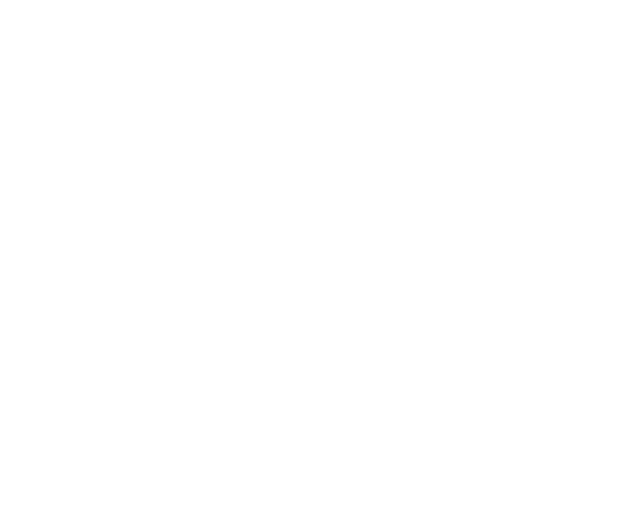
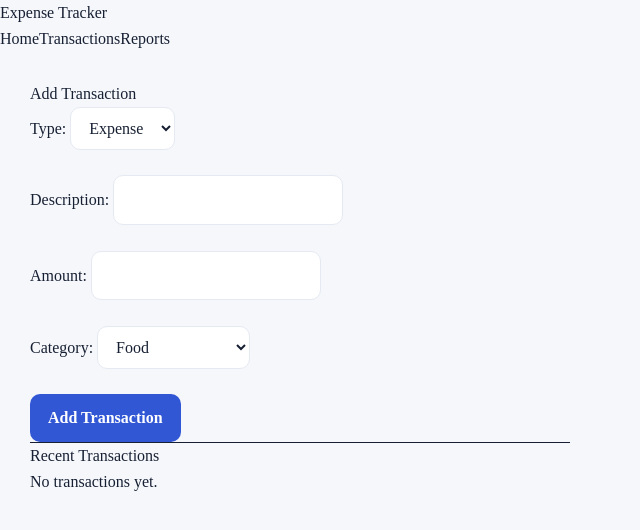
Before and after one commit to Hem43-ops/Expense-Tracker-, a React (Vite) app: page /add-transaction in a window 1280 px wide. Before the commit this address had no page. Shown: the top 530 px of the page, without its empty margins (0-640 px from the left). Built offline with nearby package versions, Linux system fonts and the light colour scheme.

Commit message:
UI And dashboard enhancement

```diff
--- a/src/components/UI/SummaryCard.jsx
+++ b/src/components/UI/SummaryCard.jsx
@@ -1,18 +1,55 @@
 
-function SummaryCard({ title, amount, description }) {
+function SummaryCard({
+    title,
+    amount,
+    description,
+    type = "default"
+}) {
+    const styles = {
+        default: {
+            accent: "bg-blue-500",
+            icon: "◈",
+            amount: "text-gray-900"
+        },
+        income: {
+            accent: "bg-emerald-500",
+            icon: "↗",
+            amount: "text-emerald-600"
+        },
+        expense: {
+            accent: "bg-rose-500",
+            icon: "↘",
+            amount: "text-rose-600"
+        }
+    };
+
+    const currentStyle = styles[type] || styles.default;
+
     return (
-        <div className="rounded-xl bg-white p-6 shadow-sm">
-            <p className="text-sm text-gray-500">
+        <div className="relative overflow-hidden rounded-2xl border border-gray-100 bg-white p-5 shadow-sm transition duration-200 hover:-translate-y-1 hover:shadow-lg sm:p-6">
+            <div className={`absolute left-0 top-0 h-full w-1 ${currentStyle.accent}`} />
+
+            <div className="flex items-start justify-between gap-3">
+                <div>
+                    <p className="text-sm font-medium text-gray-500">
                         {title}
                     </p>
 
-            <h2 className="mt-2 text-2xl font-bold text-gray-900">
+                    <h2 className={`mt-3 break-words text-2xl font-bold tracking-tight sm:text-3xl ${currentStyle.amount}`}>
                         {amount}
                     </h2>
+                </div>
 
-            <p className="mt-2 text-sm text-gray-500">
+                <div className={`flex h-11 w-11 shrink-0 items-center justify-center rounded-xl bg-gray-50 text-xl ${currentStyle.amount}`}>
+                    {currentStyle.icon}
+                </div>
+            </div>
+
+            {description && (
+                <p className="mt-4 text-sm text-gray-500">
                     {description}
                 </p>
+            )}
         </div>
     );
 }
--- a/src/components/UI/button.jsx
+++ b/src/components/UI/button.jsx
@@ -2,13 +2,26 @@
 function Button({
     children,
     type = "button",
-    disabled = false
+    disabled = false,
+    variant = "primary",
+    className = "",
+    onClick
 }) {
+    const baseStyles =
+        "rounded-xl px-5 py-3 font-semibold transition duration-200 disabled:cursor-not-allowed disabled:opacity-50";
+
+    const variants = {
+        primary: "bg-blue-600 text-white hover:bg-blue-700",
+        secondary: "border border-gray-200 bg-white text-gray-700 hover:bg-gray-50",
+        danger: "bg-red-600 text-white hover:bg-red-700"
+    };
+
     return (
         <button
             type={type}
             disabled={disabled}
-            className="w-full rounded-lg bg-blue-600 px-4 py-3 font-semibold text-white transition hover:bg-blue-700 disabled:opacity-50"
+            onClick={onClick}
+            className={`${baseStyles} ${variants[variant] || variants.primary} ${className}`}
         >
             {children}
         </button>
--- a/src/components/UI/input.jsx
+++ b/src/components/UI/input.jsx
@@ -1,31 +1,57 @@
-import React from 'react'
 
-function input({
-    type="text",
+function Input({
+    type = "text",
     label,
     placeholder,
     name,
     value,
-    onchange,
-    required=false
+    onChange,
+    required = false,
+    error,
+    className = ""
 }) {
     return (
-    <div className='flex flex-col gap-2'>
-        <label htmlfor={name} className="text-sm font-median">
+        <div className="flex w-full flex-col gap-2">
+            {label && (
+                <label
+                    htmlFor={name}
+                    className="text-sm font-semibold text-gray-700"
+                >
                     {label}
+                    {required && (
+                        <span className="ml-1 text-red-500">*</span>
+                    )}
                 </label>
+            )}
+
             <input
                 id={name}
                 name={name}
+                type={type}
                 placeholder={placeholder}
                 value={value}
-        onChange={onchange}
+                onChange={onChange}
                 required={required}
-        className="w-full rounded-lg border border-gray=300 px-4 py-3 outline-none focus:border-blue-500 focus:ring-2 focus:ring-blue-100"
+                aria-invalid={Boolean(error)}
+                aria-describedby={error ? `${name}-error` : undefined}
+                className={`w-full rounded-xl border bg-white px-4 py-3 text-gray-900 outline-none transition placeholder:text-gray-400 focus:ring-4 ${
+                    error
+                        ? "border-red-400 focus:border-red-500 focus:ring-red-100"
+                        : "border-gray-200 focus:border-blue-500 focus:ring-blue-100"
+                } ${className}`}
             />
 
+            {error && (
+                <p
+                    id={`${name}-error`}
+                    className="text-sm text-red-600"
+                    role="alert"
+                >
+                    {error}
+                </p>
+            )}
         </div>
     );
 }
 
-export default input;
+export default Input;
--- a/src/index.css
+++ b/src/index.css
@@ -4,3 +4,121 @@
 *{
   font-family: poppins;
 }
+
+
+/* 1. Design tokens */
+:root {
+    font-family: Inter, ui-sans-serif, system-ui, -apple-system,
+        BlinkMacSystemFont, "Segoe UI", sans-serif;
+
+    color: #172033;
+    background: #f5f7fb;
+
+    --color-primary: #3157d5;
+    --color-primary-hover: #2546b8;
+    --color-income: #159568;
+    --color-expense: #dc4c64;
+    --color-text: #172033;
+    --color-muted: #788397;
+    --color-border: #e5e9f2;
+    --color-surface: #ffffff;
+}
+
+/* 2. Reset */
+* {
+    box-sizing: border-box;
+}
+
+body {
+    margin: 0;
+    min-width: 320px;
+    min-height: 100vh;
+    background: #f5f7fb;
+    color: var(--color-text);
+    line-height: 1.6;
+}
+
+button,
+input,
+select,
+textarea {
+    font: inherit;
+}
+
+button {
+    cursor: pointer;
+}
+
+button:disabled {
+    cursor: not-allowed;
+}
+
+a {
+    color: inherit;
+    text-decoration: none;
+}
+
+h1,
+h2,
+h3,
+p {
+    margin-top: 0;
+}
+
+/* 3. Consistent form controls */
+input,
+select,
+textarea {
+    max-width: 100%;
+    border: 1px solid var(--color-border);
+    border-radius: 10px;
+    padding: 11px 14px;
+    background: var(--color-surface);
+    color: var(--color-text);
+    outline: none;
+    transition: border-color 0.2s, box-shadow 0.2s;
+}
+
+input:focus,
+select:focus,
+textarea:focus {
+    border-color: var(--color-primary);
+    box-shadow: 0 0 0 3px rgb(49 87 213 / 12%);
+}
+
+/* 4. Consistent buttons */
+button {
+    border: none;
+    border-radius: 10px;
+    padding: 11px 18px;
+    background: var(--color-primary);
+    color: white;
+    font-weight: 600;
+    transition: background 0.2s, transform 0.2s;
+}
+
+button:hover:not(:disabled) {
+    background: var(--color-primary-hover);
+}
+
+button:active:not(:disabled) {
+    transform: scale(0.98);
+}
+
+/* 5. Responsive defaults */
+img {
+    display: block;
+    max-width: 100%;
+}
+
+@media (max-width: 600px) {
+    body {
+        font-size: 14px;
+    }
+
+    input,
+    select,
+    textarea {
+        width: 100%;
+    }
+}
--- a/src/pages/AddTransaction.jsx
+++ b/src/pages/AddTransaction.jsx
@@ -0,0 +1,118 @@
+
+import { useState } from "react";
+
+function AddTransaction() {
+    const [description, setDescription] = useState("");
+    const [amount, setAmount] = useState("");
+    const [type, setType] = useState("Expense");
+    const [category, setCategory] = useState("Food");
+    const [transactions, setTransactions] = useState([]);
+
+    function handleSubmit(e) {
+        e.preventDefault();
+
+        const newTransaction = {
+            id: Date.now(),
+            description: description,
+            amount: Number(amount),
+            type: type,
+            category: category
+        };
+
+        setTransactions([...transactions, newTransaction]);
+
+        setDescription("");
+        setAmount("");
+        setType("Expense");
+        setCategory("Food");
+    }
+
+    return (
+        <div style={{ padding: "30px", maxWidth: "600px" }}>
+            <h1>Add Transaction</h1>
+
+            <form onSubmit={handleSubmit}>
+                <div>
+                    <label>Type: </label>
+                    <select
+                        value={type}
+                        onChange={(e) => setType(e.target.value)}
+                    >
+                        <option value="Expense">Expense</option>
+                        <option value="Income">Income</option>
+                    </select>
+                </div>
+
+                <br />
+
+                <div>
+                    <label>Description: </label>
+                    <input
+                        type="text"
+                        value={description}
+                        onChange={(e) => setDescription(e.target.value)}
+                        required
+                    />
+                </div>
+
+                <br />
+
+                <div>
+                    <label>Amount: </label>
+                    <input
+                        type="number"
+                        min="0.01"
+                        step="0.01"
+                        value={amount}
+                        onChange={(e) => setAmount(e.target.value)}
+                        required
+                    />
+                </div>
+
+                <br />
+
+                <div>
+                    <label>Category: </label>
+                    <select
+                        value={category}
+                        onChange={(e) => setCategory(e.target.value)}
+                    >
+                        <option value="Food">Food</option>
+                        <option value="Travel">Travel</option>
+                        <option value="Education">Education</option>
+                        <option value="Shopping">Shopping</option>
+                        <option value="Salary / Stipend">Salary / Stipend</option>
+                        <option value="Other">Other</option>
+                    </select>
+                </div>
+
+                <br />
+
+                <button type="submit">Add Transaction</button>
+            </form>
+
+            <hr />
+
+            <h2>Recent Transactions</h2>
+
+            {transactions.length === 0 ? (
+                <p>No transactions yet.</p>
+            ) : (
+                transactions.map((item) => (
+                    <div key={item.id}>
+                        <p>
+                            {item.description} — {item.category}
+                        </p>
+
+                        <p>
+                            {item.type === "Income" ? "+" : "-"}
+                            ₹{item.amount.toLocaleString("en-IN")}
+                        </p>
+                    </div>
+                ))
+            )}
+        </div>
+    );
+}
+
+export default AddTransaction;
--- a/src/pages/Dashboard.jsx
+++ b/src/pages/Dashboard.jsx
@@ -15,19 +15,22 @@ function Dashboard() {
                 <SummaryCard
     title="Total Balance"
     amount="₹24,500"
-                    description="Your available balance"
+    description="Your current balance"
+    type="default"
 />
 
 <SummaryCard
     title="Total Income"
     amount="₹35,000"
     description="Money received"
+    type="income"
 />
 
 <SummaryCard
     title="Total Expenses"
     amount="₹10,500"
     description="Money spent"
+    type="expense"
 />
             </div>
         </div>
--- a/src/routes/appRoutes.jsx
+++ b/src/routes/appRoutes.jsx
@@ -4,6 +4,8 @@ import Home from "../pages/home";
 import Login from "../pages/Login";
 import About from "../pages/About";
 import Dashboard from "../pages/Dashboard";
+import AddTransaction from "../pages/AddTransaction";
+
 const appRoutes = [
     {
         path: "/",
@@ -20,6 +22,10 @@ const appRoutes = [
             {
                 path:"dashboard",
                 element:<Dashboard />
+            },
+            {
+            path: "add-transaction",
+            element: <AddTransaction />
             }
         ]
     },
```
Lines whose indentation alone changed are shown as unchanged.
